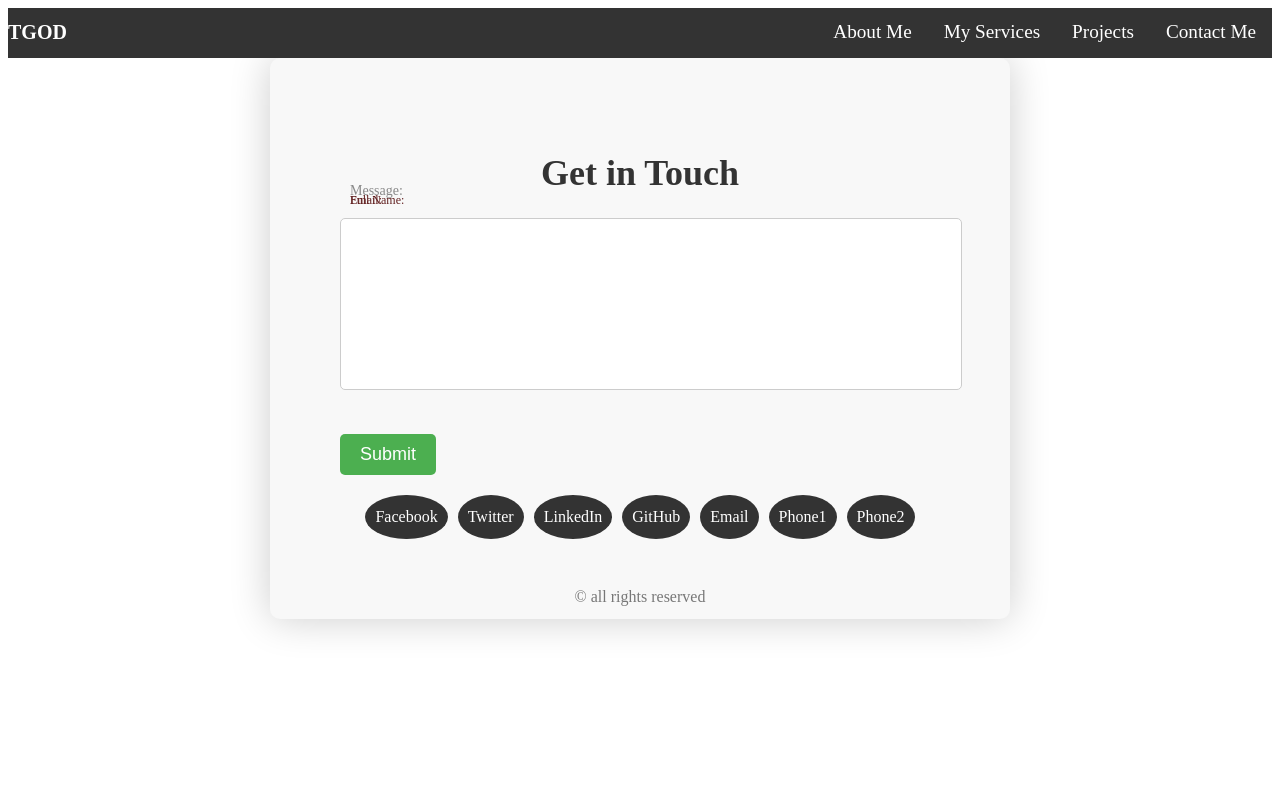
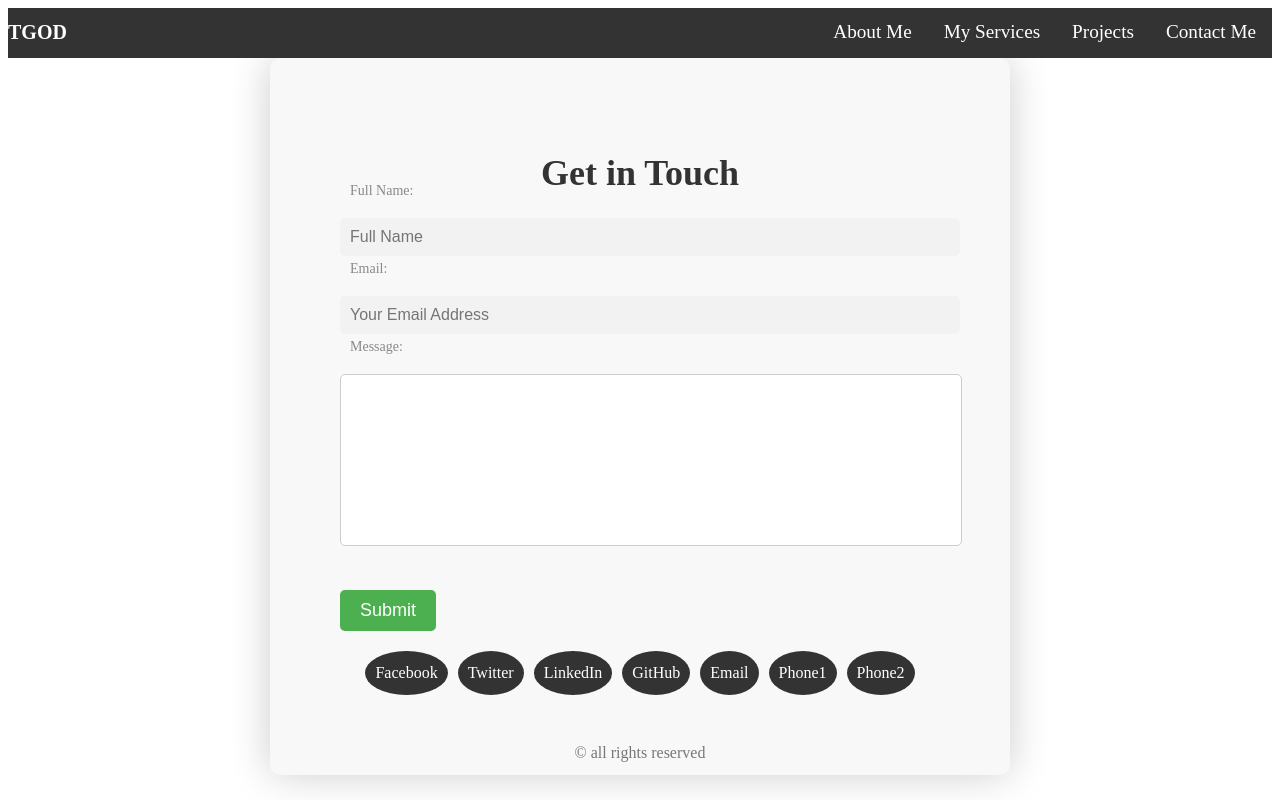
Before and after one commit to Tgodmuna/my-react-portfolio-, a React (Create React App) app: page / in a window 1280 px wide. Both pictures are taken after a click on the link "Contact Me". Built offline with nearby package versions, Linux system fonts and the light colour scheme.

Commit message:
modified:   src/Components/Homepage.js

```diff
--- a/src/Components/CenterSection.js
+++ b/src/Components/CenterSection.js
@@ -19,7 +19,7 @@ const RightSection = (props) => {
                     />
                   </div>
                   <div className={styles.intro}>
-                    <span className={styles.webX}>front-end Web Developer</span>{" "}
+                    <span className={styles.webX}>{context.job }</span>{" "}
                     <br />
                   </div>
                 </div>
--- a/src/Components/ContactMe.js
+++ b/src/Components/ContactMe.js
@@ -31,7 +31,7 @@ const ContactMe = () => {
             <form onSubmit={handleFormSubmit} netlify method='post'>
               <div className={styles["input-wrapper"]}>
                 <input
-                  type='hidden' // added a hidden value for netlify to process form data
+                  type={'text'}
                   id='fullname'
                   placeholder='Full Name'
                   className={styles.FN}
@@ -45,7 +45,7 @@ const ContactMe = () => {
 
               <div className={styles["input-wrapper"]}>
                 <input
-                  type='hidden' // added a hidden value for netlify to process form data
+                  type='email'
                   id='email'
                   name='email'
                   required
@@ -59,7 +59,6 @@ const ContactMe = () => {
 
               <div className={styles["input-wrapper"]}>
                 <textarea
-                  type='hidden' // added a hidden value for netlify to process form data
                   id='message'
                   name='message'
                   cols='30'
--- a/src/Components/Homepage.js
+++ b/src/Components/Homepage.js
@@ -129,6 +129,7 @@ class Homepage extends Component {
           school: this.state.academic,
           phoneNumber: this.state.phoneNumber,
           profilePic: this.state.Image,
+          job: this.state.Job
         }}>
         <Header
           handleContactMeClick={this.handleContactMe}
```
